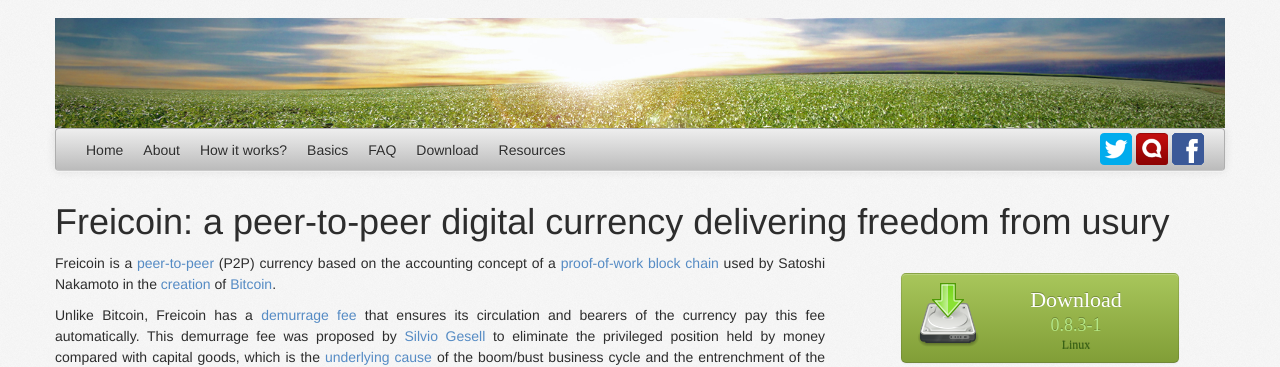
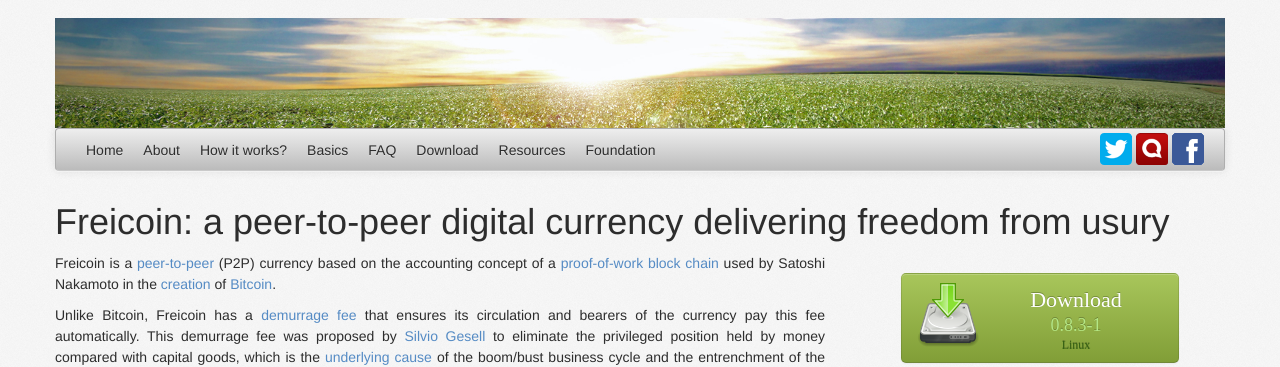
Before and after one commit to freicoin/freico.in, a Jekyll site: the page built from index.md, in a window 1280 px wide. Shown: the top 367 px of the page. Built offline with Jekyll 4.4.1, drawn with Linux system fonts in a browser that asks for light colours; nearby versions of some CDN libraries; some web fonts are replaced; comment, search, counter and statistics services are not loaded.

Commit message:
Link to Foundation

```diff
--- a/_config.yml
+++ b/_config.yml
@@ -44,6 +44,9 @@
         -
             title: Resources
             url: /resources/index.html
+        -
+            title: Foundation
+            url: https://foundation.freicoin.org
 
 freicoin:
     version: 0.8.3-1
```
